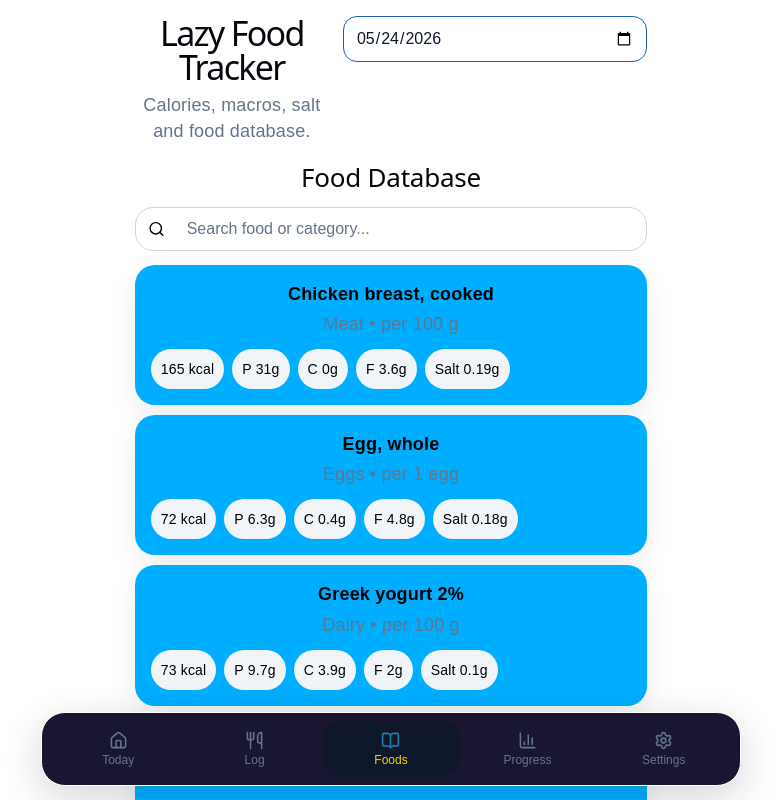
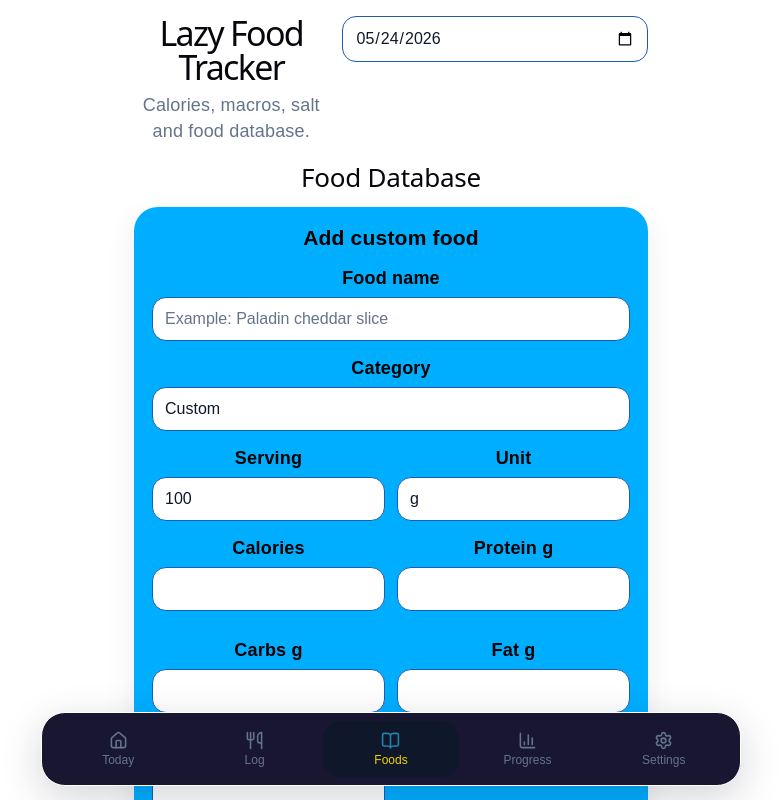
Before and after one commit to adybeast/food-tracker, a React (Vite) app: page / in a window 1280 px wide. Both pictures are taken after a click on the button "Foods". Shown: the top 800 px of the page, without its empty margins (249-1030 px from the left). Built offline with nearby package versions, Linux system fonts and the light colour scheme.

Commit message:
Save current working app

```diff
--- a/src/App.css
+++ b/src/App.css
@@ -426,3 +426,24 @@ p {
     font-size: 11px;
   }
 }
+.form-grid {
+  display: grid;
+  grid-template-columns: repeat(2, 1fr);
+  gap: 12px;
+}
+
+.small-danger-button {
+  border: 0;
+  background: #fee2e2;
+  color: #991b1b;
+  -webkit-text-fill-color: #991b1b;
+  border-radius: 999px;
+  padding: 7px 12px;
+  font-weight: 700;
+}
+
+@media (max-width: 600px) {
+  .form-grid {
+    grid-template-columns: 1fr;
+  }
+}
--- a/src/App.jsx
+++ b/src/App.jsx
@@ -1,9 +1,19 @@
 import React, { useEffect, useMemo, useState } from "react";
-import { Search, Plus, Trash2, Home, BookOpen, BarChart3, Settings, Utensils } from "lucide-react";
+import {
+  Search,
+  Plus,
+  Trash2,
+  Home,
+  BookOpen,
+  BarChart3,
+  Settings,
+  Utensils,
+} from "lucide-react";
 import "./App.css";
 
 const STORAGE_KEY = "adis_food_tracker_v2";
 const appName = "Lazy Food Tracker";
+
 const foodDb = [
   { id: 1, name: "Chicken breast, cooked", category: "Meat", serving: 100, unit: "g", kcal: 165, protein: 31, carbs: 0, fat: 3.6, salt: 0.19 },
   { id: 2, name: "Egg, whole", category: "Eggs", serving: 1, unit: "egg", kcal: 72, protein: 6.3, carbs: 0.4, fat: 4.8, salt: 0.18 },
@@ -30,7 +40,8 @@ function round(n, digits = 1) {
 }
 
 function scaleFood(food, amount) {
-  const factor = Number(amount) / Number(food.serving);
+  const factor = Number(amount || 0) / Number(food.serving || 100);
+
   return {
     kcal: food.kcal * factor,
     protein: food.protein * factor,
@@ -57,11 +68,29 @@ function getTotals(entries) {
 export default function App() {
   const [activeTab, setActiveTab] = useState("dashboard");
   const [date, setDate] = useState(todayKey());
-  const [query, setQuery] = useState("");
+
+  const [databaseSearch, setDatabaseSearch] = useState("");
+  const [logFoodSearch, setLogFoodSearch] = useState("");
+
   const [meal, setMeal] = useState("Breakfast");
   const [selectedFoodId, setSelectedFoodId] = useState(foodDb[0].id);
   const [amount, setAmount] = useState(100);
+
   const [entriesByDate, setEntriesByDate] = useState({});
+  const [customFoods, setCustomFoods] = useState([]);
+
+  const [newFood, setNewFood] = useState({
+    name: "",
+    category: "Custom",
+    serving: 100,
+    unit: "g",
+    kcal: "",
+    protein: "",
+    carbs: "",
+    fat: "",
+    salt: "",
+  });
+
   const [goals, setGoals] = useState({
     kcal: 2200,
     protein: 160,
@@ -69,14 +98,20 @@ export default function App() {
     fat: 70,
     salt: 5,
   });
-  const [appName, ] = useState("Lazy Food Tracker");
 
   useEffect(() => {
     const saved = localStorage.getItem(STORAGE_KEY);
+
     if (saved) {
+      try {
         const data = JSON.parse(saved);
         setEntriesByDate(data.entriesByDate || {});
-setGoals(data.goals || goals);    }
+        setCustomFoods(data.customFoods || []);
+        setGoals(data.goals || goals);
+      } catch {
+        console.log("Could not load saved data.");
+      }
+    }
   }, []);
 
   useEffect(() => {
@@ -84,24 +119,41 @@ setGoals(data.goals || goals);    }
       STORAGE_KEY,
       JSON.stringify({
         entriesByDate,
+        customFoods,
         goals,
-        appName,
       })
     );
-  }, [entriesByDate, goals, appName]);
+  }, [entriesByDate, customFoods, goals]);
 
-  const selectedFood = foodDb.find((food) => food.id === Number(selectedFoodId)) || foodDb[0];
+  const allFoods = useMemo(() => {
+    return [...foodDb, ...customFoods];
+  }, [customFoods]);
+
+  const selectedFood =
+    allFoods.find((food) => String(food.id) === String(selectedFoodId)) || allFoods[0];
+
   const entries = entriesByDate[date] || [];
   const totals = getTotals(entries);
 
-  const filteredFoods = useMemo(() => {
-    const q = query.toLowerCase().trim();
-    return foodDb.filter(
+  const filteredDatabaseFoods = useMemo(() => {
+    const q = databaseSearch.toLowerCase().trim();
+
+    return allFoods.filter(
       (food) =>
         food.name.toLowerCase().includes(q) ||
         food.category.toLowerCase().includes(q)
     );
-  }, [query]);
+  }, [databaseSearch, allFoods]);
+
+  const filteredLogFoods = useMemo(() => {
+    const q = logFoodSearch.toLowerCase().trim();
+
+    return allFoods.filter(
+      (food) =>
+        food.name.toLowerCase().includes(q) ||
+        food.category.toLowerCase().includes(q)
+    );
+  }, [logFoodSearch, allFoods]);
 
   function addFood() {
     if (!selectedFood) return;
@@ -113,7 +165,7 @@ setGoals(data.goals || goals);    }
       name: selectedFood.name,
       category: selectedFood.category,
       meal,
-      amount,
+      amount: Number(amount),
       unit: selectedFood.unit,
       ...nutrition,
     };
@@ -133,6 +185,50 @@ setGoals(data.goals || goals);    }
     }));
   }
 
+  function addCustomFood() {
+    if (!newFood.name.trim()) {
+      alert("Food name is required.");
+      return;
+    }
+
+    const foodToAdd = {
+      id: `custom-${crypto.randomUUID()}`,
+      name: newFood.name.trim(),
+      category: newFood.category.trim() || "Custom",
+      serving: Number(newFood.serving || 100),
+      unit: newFood.unit.trim() || "g",
+      kcal: Number(newFood.kcal || 0),
+      protein: Number(newFood.protein || 0),
+      carbs: Number(newFood.carbs || 0),
+      fat: Number(newFood.fat || 0),
+      salt: Number(newFood.salt || 0),
+      custom: true,
+    };
+
+    setCustomFoods((prev) => [...prev, foodToAdd]);
+
+    setNewFood({
+      name: "",
+      category: "Custom",
+      serving: 100,
+      unit: "g",
+      kcal: "",
+      protein: "",
+      carbs: "",
+      fat: "",
+      salt: "",
+    });
+
+    setSelectedFoodId(foodToAdd.id);
+    setAmount(foodToAdd.serving);
+
+    alert("Custom food added.");
+  }
+
+  function deleteCustomFood(id) {
+    setCustomFoods((prev) => prev.filter((food) => food.id !== id));
+  }
+
   function updateGoal(key, value) {
     setGoals((prev) => ({
       ...prev,
@@ -145,19 +241,23 @@ setGoals(data.goals || goals);    }
     return Math.min(100, (current / goal) * 100);
   }
 
-  const last7Days = [...Array(7)].map((_, index) => {
+  const last7Days = [...Array(7)]
+    .map((_, index) => {
       const d = new Date();
       d.setDate(d.getDate() - index);
       const key = d.toISOString().slice(0, 10);
       const dayEntries = entriesByDate[key] || [];
+
       return {
         date: key,
         totals: getTotals(dayEntries),
         entries: dayEntries,
       };
-  }).reverse();
+    })
+    .reverse();
 
-  const weeklyAverage = last7Days.reduce((sum, day) => sum + day.totals.kcal, 0) / 7;
+  const weeklyAverage =
+    last7Days.reduce((sum, day) => sum + day.totals.kcal, 0) / 7;
 
   return (
     <div className="app">
@@ -166,6 +266,7 @@ setGoals(data.goals || goals);    }
           <h1>{appName}</h1>
           <p>Calories, macros, salt and food database.</p>
         </div>
+
         <input type="date" value={date} onChange={(e) => setDate(e.target.value)} />
       </header>
 
@@ -174,6 +275,7 @@ setGoals(data.goals || goals);    }
           <section className="screen">
             <div className="screen-title">
               <h2>Daily Dashboard</h2>
+
               <button onClick={() => setActiveTab("log")} className="primary-button">
                 <Plus size={16} />
                 Add Food
@@ -199,15 +301,21 @@ setGoals(data.goals || goals);    }
                     <div className="entry" key={entry.id}>
                       <div>
                         <strong>{entry.name}</strong>
-                        <p>{entry.meal} • {entry.amount} {entry.unit}</p>
+                        <p>
+                          {entry.meal} • {entry.amount} {entry.unit}
+                        </p>
                       </div>
+
                       <div className="entry-info">
                         <span>{round(entry.kcal, 0)} kcal</span>
                         <span>P {round(entry.protein)}g</span>
                         <span>C {round(entry.carbs)}g</span>
                         <span>F {round(entry.fat)}g</span>
                         <span>Salt {round(entry.salt, 2)}g</span>
-                        <button onClick={() => deleteEntry(entry.id)}><Trash2 size={16} /></button>
+
+                        <button onClick={() => deleteEntry(entry.id)}>
+                          <Trash2 size={16} />
+                        </button>
                       </div>
                     </div>
                   ))}
@@ -230,16 +338,29 @@ setGoals(data.goals || goals);    }
                 <option>Snack</option>
               </select>
 
+              <label>Search food</label>
+              <input
+                value={logFoodSearch}
+                onChange={(e) => setLogFoodSearch(e.target.value)}
+                placeholder="Type chicken, egg, burek..."
+              />
+
               <label>Choose food</label>
               <select
                 value={selectedFoodId}
                 onChange={(e) => {
-                  const food = foodDb.find((f) => f.id === Number(e.target.value));
+                  const food = allFoods.find(
+                    (f) => String(f.id) === String(e.target.value)
+                  );
+
                   setSelectedFoodId(e.target.value);
-                  if (food) setAmount(food.serving);
+
+                  if (food) {
+                    setAmount(food.serving);
+                  }
                 }}
               >
-                {foodDb.map((food) => (
+                {filteredLogFoods.map((food) => (
                   <option key={food.id} value={food.id}>
                     {food.name} — {food.kcal} kcal
                   </option>
@@ -256,11 +377,12 @@ setGoals(data.goals || goals);    }
               <div className="preview-box">
                 <strong>{selectedFood.name}</strong>
                 <p>
-                  {amount} {selectedFood.unit} = {round(scaleFood(selectedFood, amount).kcal, 0)} kcal,
-                  P {round(scaleFood(selectedFood, amount).protein)}g,
-                  C {round(scaleFood(selectedFood, amount).carbs)}g,
-                  F {round(scaleFood(selectedFood, amount).fat)}g,
-                  Salt {round(scaleFood(selectedFood, amount).salt, 2)}g
+                  {amount} {selectedFood.unit} ={" "}
+                  {round(scaleFood(selectedFood, amount).kcal, 0)} kcal, P{" "}
+                  {round(scaleFood(selectedFood, amount).protein)}g, C{" "}
+                  {round(scaleFood(selectedFood, amount).carbs)}g, F{" "}
+                  {round(scaleFood(selectedFood, amount).fat)}g, Salt{" "}
+                  {round(scaleFood(selectedFood, amount).salt, 2)}g
                 </p>
               </div>
 
@@ -276,28 +398,146 @@ setGoals(data.goals || goals);    }
           <section className="screen">
             <h2>Food Database</h2>
 
+            <div className="card">
+              <h3>Add custom food</h3>
+
+              <label>Food name</label>
+              <input
+                value={newFood.name}
+                onChange={(e) => setNewFood({ ...newFood, name: e.target.value })}
+                placeholder="Example: Paladin cheddar slice"
+              />
+
+              <label>Category</label>
+              <input
+                value={newFood.category}
+                onChange={(e) =>
+                  setNewFood({ ...newFood, category: e.target.value })
+                }
+                placeholder="Example: Dairy, Balkan, Snack"
+              />
+
+              <div className="form-grid">
+                <div>
+                  <label>Serving</label>
+                  <input
+                    type="number"
+                    value={newFood.serving}
+                    onChange={(e) =>
+                      setNewFood({ ...newFood, serving: e.target.value })
+                    }
+                  />
+                </div>
+
+                <div>
+                  <label>Unit</label>
+                  <input
+                    value={newFood.unit}
+                    onChange={(e) =>
+                      setNewFood({ ...newFood, unit: e.target.value })
+                    }
+                    placeholder="g, ml, slice, piece"
+                  />
+                </div>
+              </div>
+
+              <div className="form-grid">
+                <div>
+                  <label>Calories</label>
+                  <input
+                    type="number"
+                    value={newFood.kcal}
+                    onChange={(e) =>
+                      setNewFood({ ...newFood, kcal: e.target.value })
+                    }
+                  />
+                </div>
+
+                <div>
+                  <label>Protein g</label>
+                  <input
+                    type="number"
+                    value={newFood.protein}
+                    onChange={(e) =>
+                      setNewFood({ ...newFood, protein: e.target.value })
+                    }
+                  />
+                </div>
+
+                <div>
+                  <label>Carbs g</label>
+                  <input
+                    type="number"
+                    value={newFood.carbs}
+                    onChange={(e) =>
+                      setNewFood({ ...newFood, carbs: e.target.value })
+                    }
+                  />
+                </div>
+
+                <div>
+                  <label>Fat g</label>
+                  <input
+                    type="number"
+                    value={newFood.fat}
+                    onChange={(e) =>
+                      setNewFood({ ...newFood, fat: e.target.value })
+                    }
+                  />
+                </div>
+
+                <div>
+                  <label>Salt g</label>
+                  <input
+                    type="number"
+                    value={newFood.salt}
+                    onChange={(e) =>
+                      setNewFood({ ...newFood, salt: e.target.value })
+                    }
+                  />
+                </div>
+              </div>
+
+              <button className="primary-button full" onClick={addCustomFood}>
+                <Plus size={16} />
+                Save custom food
+              </button>
+            </div>
+
             <div className="search-box">
               <Search size={18} />
               <input
-                value={query}
-                onChange={(e) => setQuery(e.target.value)}
+                value={databaseSearch}
+                onChange={(e) => setDatabaseSearch(e.target.value)}
                 placeholder="Search food or category..."
               />
             </div>
 
             <div className="food-database">
-              {filteredFoods.map((food) => (
+              {filteredDatabaseFoods.map((food) => (
                 <div className="food-card" key={food.id}>
                   <div>
                     <strong>{food.name}</strong>
-                    <p>{food.category} • per {food.serving} {food.unit}</p>
+                    <p>
+                      {food.category} • per {food.serving} {food.unit}
+                    </p>
                   </div>
+
                   <div className="macro-row">
                     <span>{food.kcal} kcal</span>
                     <span>P {food.protein}g</span>
                     <span>C {food.carbs}g</span>
                     <span>F {food.fat}g</span>
                     <span>Salt {food.salt}g</span>
+
+                    {food.custom && (
+                      <button
+                        className="small-danger-button"
+                        onClick={() => deleteCustomFood(food.id)}
+                      >
+                        Delete
+                      </button>
+                    )}
                   </div>
                 </div>
               ))}
@@ -314,6 +554,7 @@ setGoals(data.goals || goals);    }
                 <span>7-day calorie average</span>
                 <strong>{round(weeklyAverage, 0)} kcal</strong>
               </div>
+
               <div className="summary-card">
                 <span>Tracked days</span>
                 <strong>{last7Days.filter((d) => d.entries.length > 0).length}/7</strong>
@@ -322,11 +563,13 @@ setGoals(data.goals || goals);    }
 
             <div className="card">
               <h3>Last 7 days</h3>
+
               <div className="weekly-list">
                 {last7Days.map((day) => (
                   <div className="weekly-day" key={day.date}>
                     <span>{day.date}</span>
                     <strong>{round(day.totals.kcal, 0)} kcal</strong>
+
                     <div className="mini-bar">
                       <div style={{ width: `${progress(day.totals.kcal, goals.kcal)}%` }} />
                     </div>
@@ -342,23 +585,42 @@ setGoals(data.goals || goals);    }
             <h2>Settings</h2>
 
             <div className="card">
-
               <h3>Daily goals</h3>
 
               <label>Calories</label>
-              <input type="number" value={goals.kcal} onChange={(e) => updateGoal("kcal", e.target.value)} />
+              <input
+                type="number"
+                value={goals.kcal}
+                onChange={(e) => updateGoal("kcal", e.target.value)}
+              />
 
               <label>Protein g</label>
-              <input type="number" value={goals.protein} onChange={(e) => updateGoal("protein", e.target.value)} />
+              <input
+                type="number"
+                value={goals.protein}
+                onChange={(e) => updateGoal("protein", e.target.value)}
+              />
 
               <label>Carbs g</label>
-              <input type="number" value={goals.carbs} onChange={(e) => updateGoal("carbs", e.target.value)} />
+              <input
+                type="number"
+                value={goals.carbs}
+                onChange={(e) => updateGoal("carbs", e.target.value)}
+              />
 
               <label>Fat g</label>
-              <input type="number" value={goals.fat} onChange={(e) => updateGoal("fat", e.target.value)} />
+              <input
+                type="number"
+                value={goals.fat}
+                onChange={(e) => updateGoal("fat", e.target.value)}
+              />
 
               <label>Salt g</label>
-              <input type="number" value={goals.salt} onChange={(e) => updateGoal("salt", e.target.value)} />
+              <input
+                type="number"
+                value={goals.salt}
+                onChange={(e) => updateGoal("salt", e.target.value)}
+              />
             </div>
           </section>
         )}
@@ -379,8 +641,13 @@ function SummaryCard({ label, value, goal, suffix, progress }) {
   return (
     <div className="summary-card">
       <span>{label}</span>
-      <strong>{value} {suffix}</strong>
-      <small>Goal: {goal} {suffix}</small>
+      <strong>
+        {value} {suffix}
+      </strong>
+      <small>
+        Goal: {goal} {suffix}
+      </small>
+
       <div className="progress-bar">
         <div style={{ width: `${progress}%` }} />
       </div>
```
Lines whose indentation alone changed are shown as unchanged.
